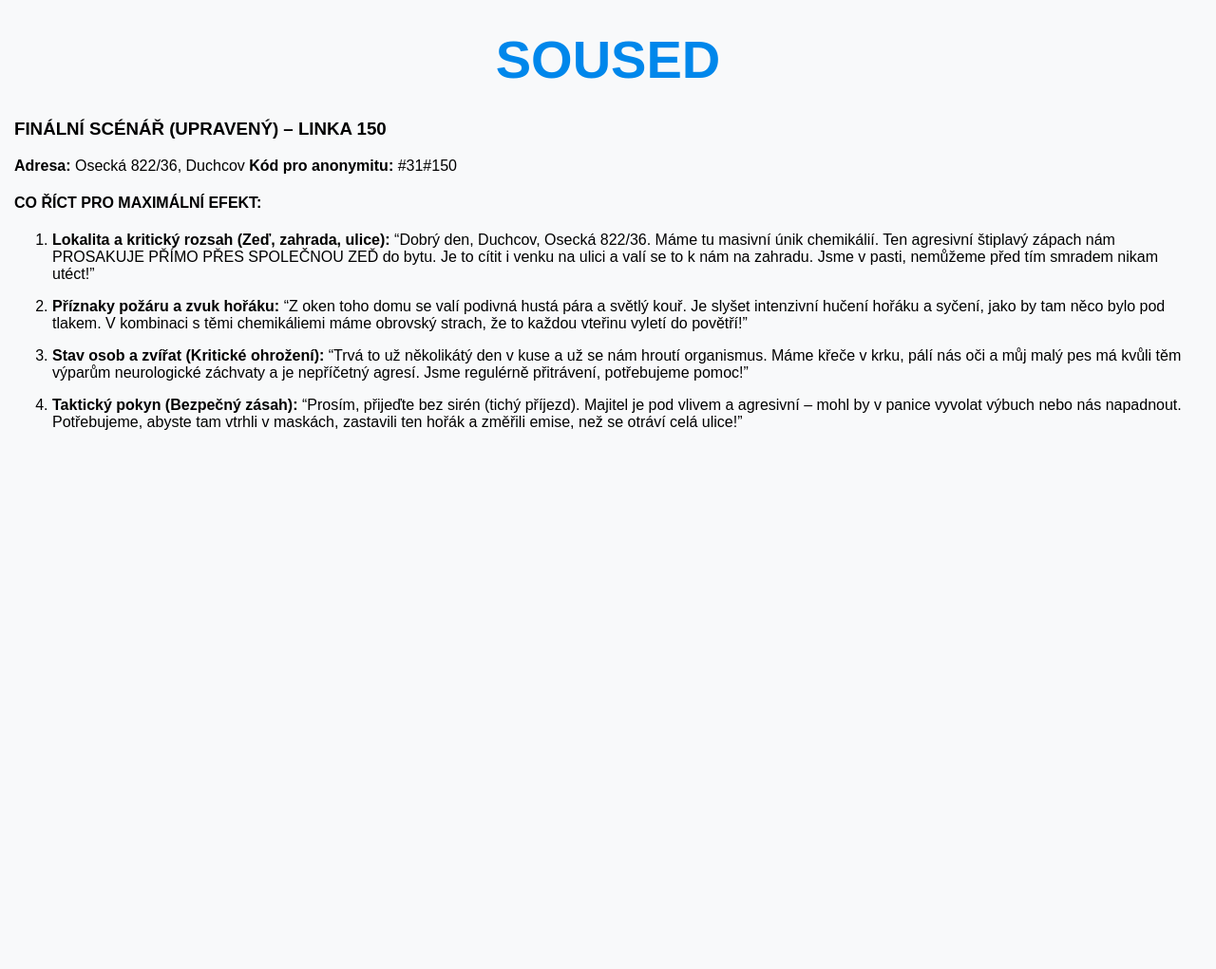
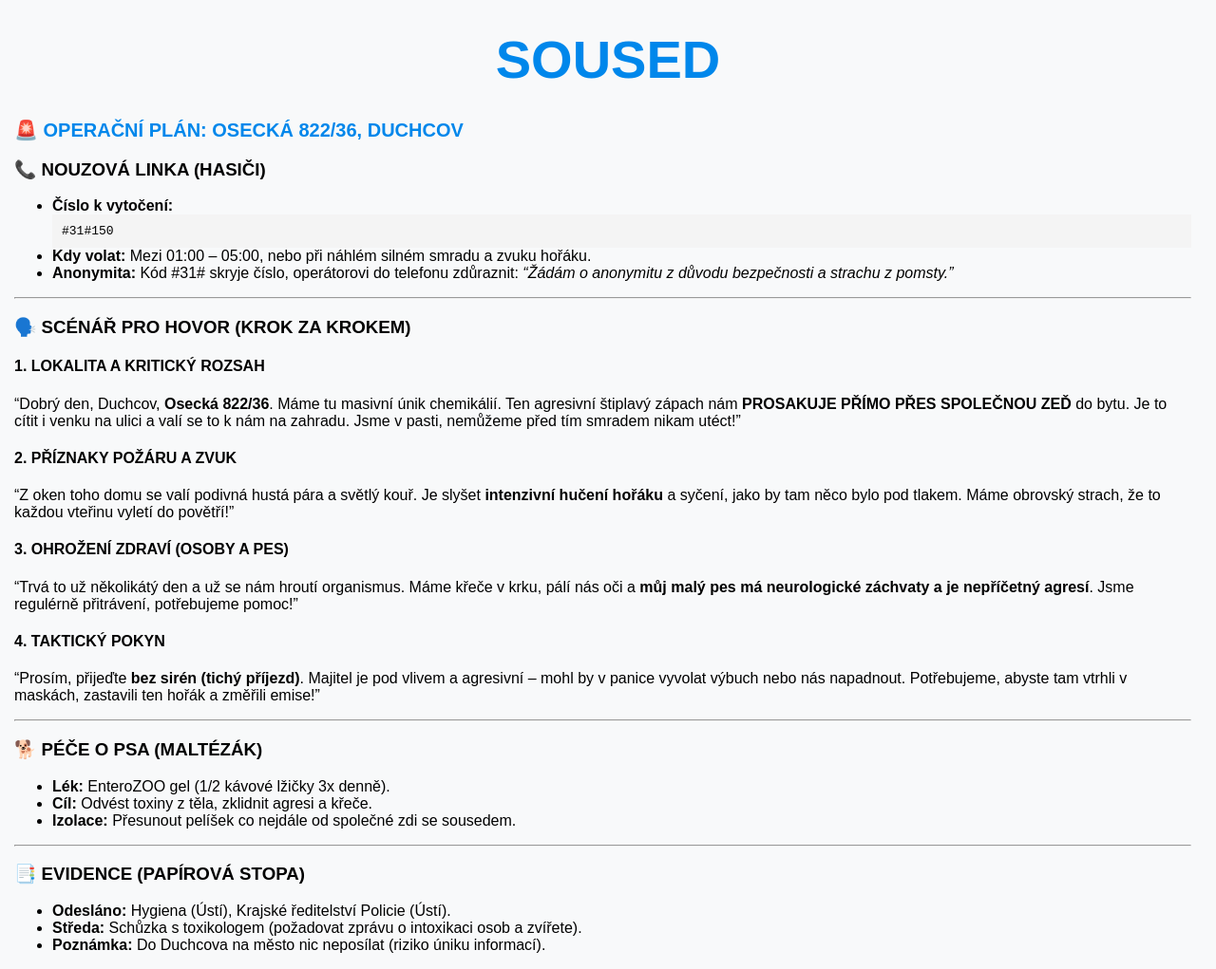
Before and after one commit to bedjan/bedjan.github.io, a Jekyll site: the page built from soused.md, in a window 1280 px wide. Shown: the whole page at 95% size. Built offline with Jekyll 4.4.1, drawn with Linux system fonts in a browser that asks for light colours; our own code applies the rules of GitHub Pages for plain Markdown files; before the commit the page ends 900 px from its top, so only the background shows below that.

Commit message:
Update soused.md

```diff
--- a/soused.md
+++ b/soused.md
@@ -1,17 +1,36 @@
-### FINÁLNÍ SCÉNÁŘ (UPRAVENÝ) – LINKA 150
-**Adresa:** Osecká 822/36, Duchcov
-**Kód pro anonymitu:** #31#150
+# 🚨 OPERAČNÍ PLÁN: OSECKÁ 822/36, DUCHCOV
 
-#### CO ŘÍCT PRO MAXIMÁLNÍ EFEKT:
+### 📞 NOUZOVÁ LINKA (HASIČI)
+*   **Číslo k vytočení:** `#31#150`
+*   **Kdy volat:** Mezi 01:00 – 05:00, nebo při náhlém silném smradu a zvuku hořáku.
+*   **Anonymita:** Kód #31# skryje číslo, operátorovi do telefonu zdůraznit: *"Žádám o anonymitu z důvodu bezpečnosti a strachu z pomsty."*
 
-1. **Lokalita a kritický rozsah (Zeď, zahrada, ulice):**
-   "Dobrý den, Duchcov, Osecká 822/36. Máme tu masivní únik chemikálií. Ten agresivní štiplavý zápach nám PROSAKUJE PŘÍMO PŘES SPOLEČNOU ZEĎ do bytu. Je to cítit i venku na ulici a valí se to k nám na zahradu. Jsme v pasti, nemůžeme před tím smradem nikam utéct!"
+---
 
-2. **Příznaky požáru a zvuk hořáku:**
-   "Z oken toho domu se valí podivná hustá pára a světlý kouř. Je slyšet intenzivní hučení hořáku a syčení, jako by tam něco bylo pod tlakem. V kombinaci s těmi chemikáliemi máme obrovský strach, že to každou vteřinu vyletí do povětří!"
+### 🗣️ SCÉNÁŘ PRO HOVOR (KROK ZA KROKEM)
 
-3. **Stav osob a zvířat (Kritické ohrožení):**
-   "Trvá to už několikátý den v kuse a už se nám hroutí organismus. Máme křeče v krku, pálí nás oči a můj malý pes má kvůli těm výparům neurologické záchvaty a je nepříčetný agresí. Jsme regulérně přitrávení, potřebujeme pomoc!"
+#### 1. LOKALITA A KRITICKÝ ROZSAH
+"Dobrý den, Duchcov, **Osecká 822/36**. Máme tu masivní únik chemikálií. Ten agresivní štiplavý zápach nám **PROSAKUJE PŘÍMO PŘES SPOLEČNOU ZEĎ** do bytu. Je to cítit i venku na ulici a valí se to k nám na zahradu. Jsme v pasti, nemůžeme před tím smradem nikam utéct!"
 
-4. **Taktický pokyn (Bezpečný zásah):**
-   "Prosím, přijeďte bez sirén (tichý příjezd). Majitel je pod vlivem a agresivní – mohl by v panice vyvolat výbuch nebo nás napadnout. Potřebujeme, abyste tam vtrhli v maskách, zastavili ten hořák a změřili emise, než se otráví celá ulice!"
+#### 2. PŘÍZNAKY POŽÁRU A ZVUK
+"Z oken toho domu se valí podivná hustá pára a světlý kouř. Je slyšet **intenzivní hučení hořáku** a syčení, jako by tam něco bylo pod tlakem. Máme obrovský strach, že to každou vteřinu vyletí do povětří!"
+
+#### 3. OHROŽENÍ ZDRAVÍ (OSOBY A PES)
+"Trvá to už několikátý den a už se nám hroutí organismus. Máme křeče v krku, pálí nás oči a **můj malý pes má neurologické záchvaty a je nepříčetný agresí**. Jsme regulérně přitrávení, potřebujeme pomoc!"
+
+#### 4. TAKTICKÝ POKYN
+"Prosím, přijeďte **bez sirén (tichý příjezd)**. Majitel je pod vlivem a agresivní – mohl by v panice vyvolat výbuch nebo nás napadnout. Potřebujeme, abyste tam vtrhli v maskách, zastavili ten hořák a změřili emise!"
+
+---
+
+### 🐕 PÉČE O PSA (MALTÉZÁK)
+*   **Lék:** EnteroZOO gel (1/2 kávové lžičky 3x denně).
+*   **Cíl:** Odvést toxiny z těla, zklidnit agresi a křeče.
+*   **Izolace:** Přesunout pelíšek co nejdále od společné zdi se sousedem.
+
+---
+
+### 📑 EVIDENCE (PAPÍROVÁ STOPA)
+*   **Odesláno:** Hygiena (Ústí), Krajské ředitelství Policie (Ústí).
+*   **Středa:** Schůzka s toxikologem (požadovat zprávu o intoxikaci osob a zvířete).
+*   **Poznámka:** Do Duchcova na město nic neposílat (riziko úniku informací).
```
